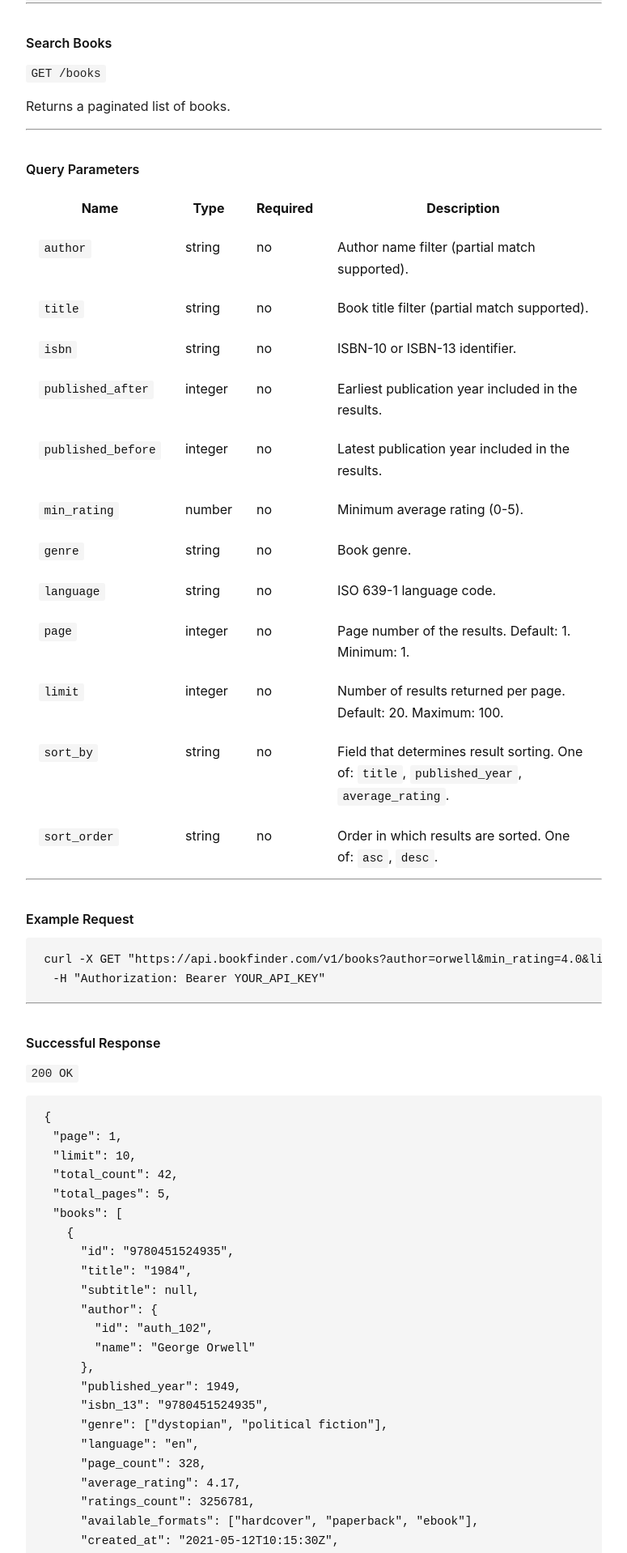
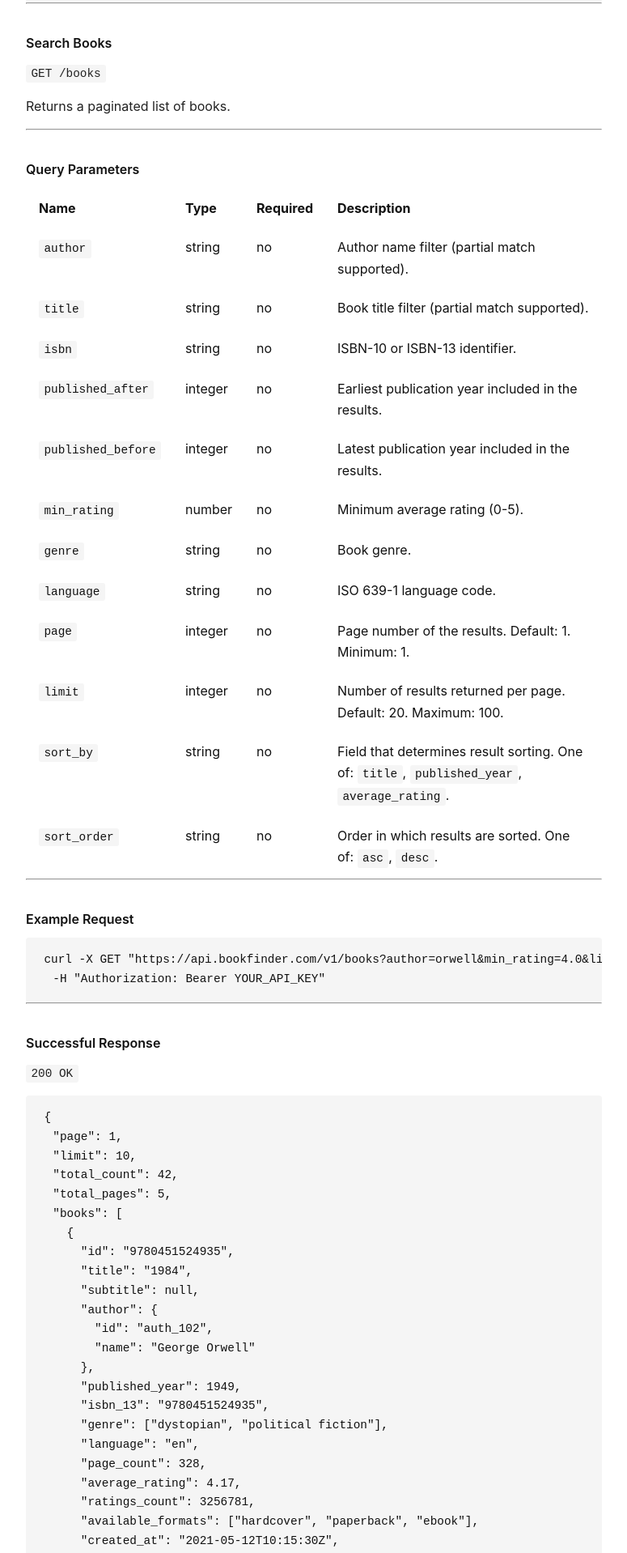
Before and after one commit to malynovskayuliia-eng/malynovskayuliia-eng.github.io, a Jekyll site: the page built from book-finder-api.md, in a window 1280 px wide. Shown: the part 479-2397 px from the top of the page at 81% size, without its empty margins (252-1027 px from the left). Built offline with Jekyll 4.4.1, drawn with Linux system fonts in a browser that asks for light colours.

Commit message:
Update doc.css

```diff
--- a/assets/css/doc.css
+++ b/assets/css/doc.css
@@ -117,3 +117,7 @@
   padding: 10px 14px;
   vertical-align: top;
 }
+
+.doc-content th {
+  text-align: left;
+}
```
